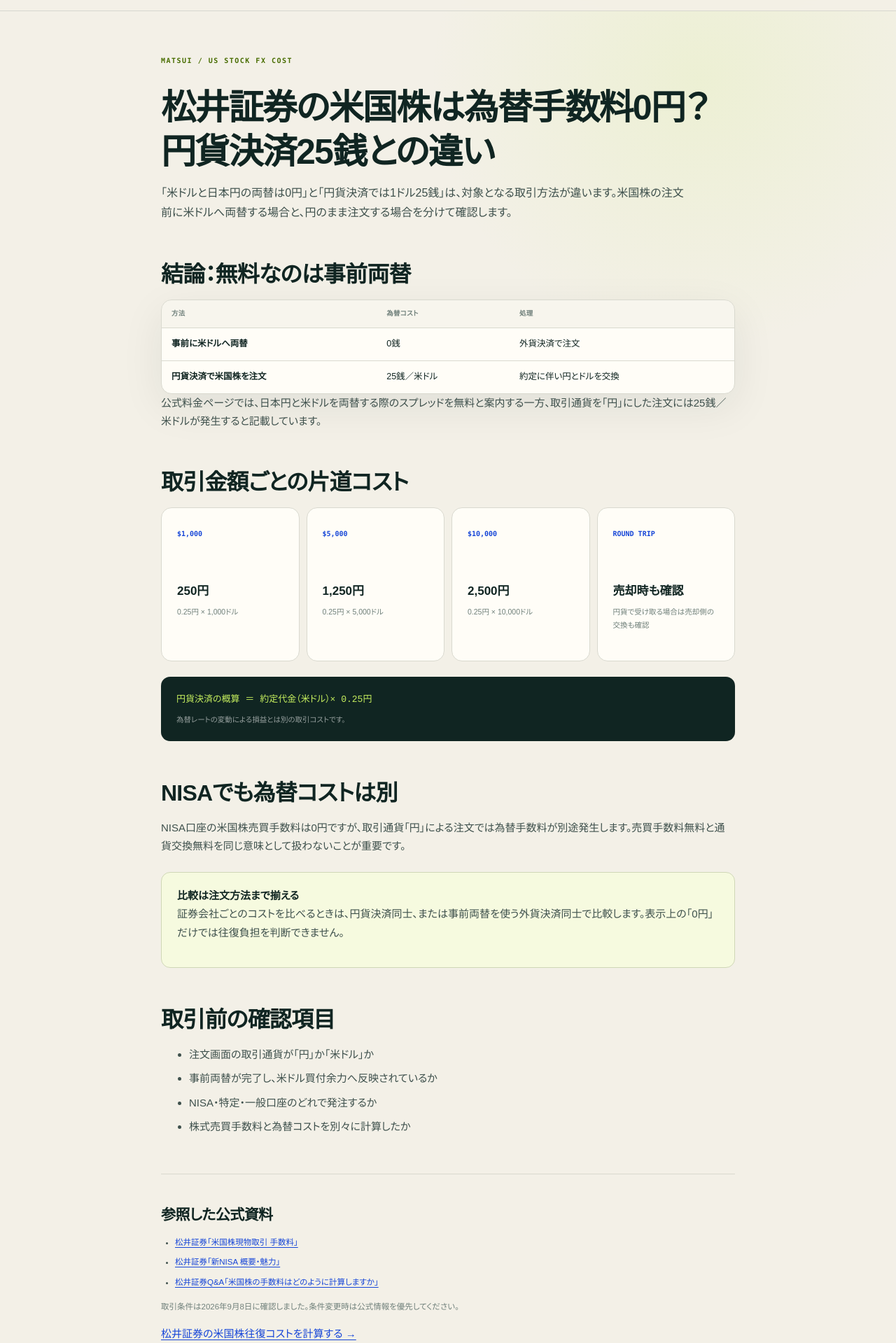
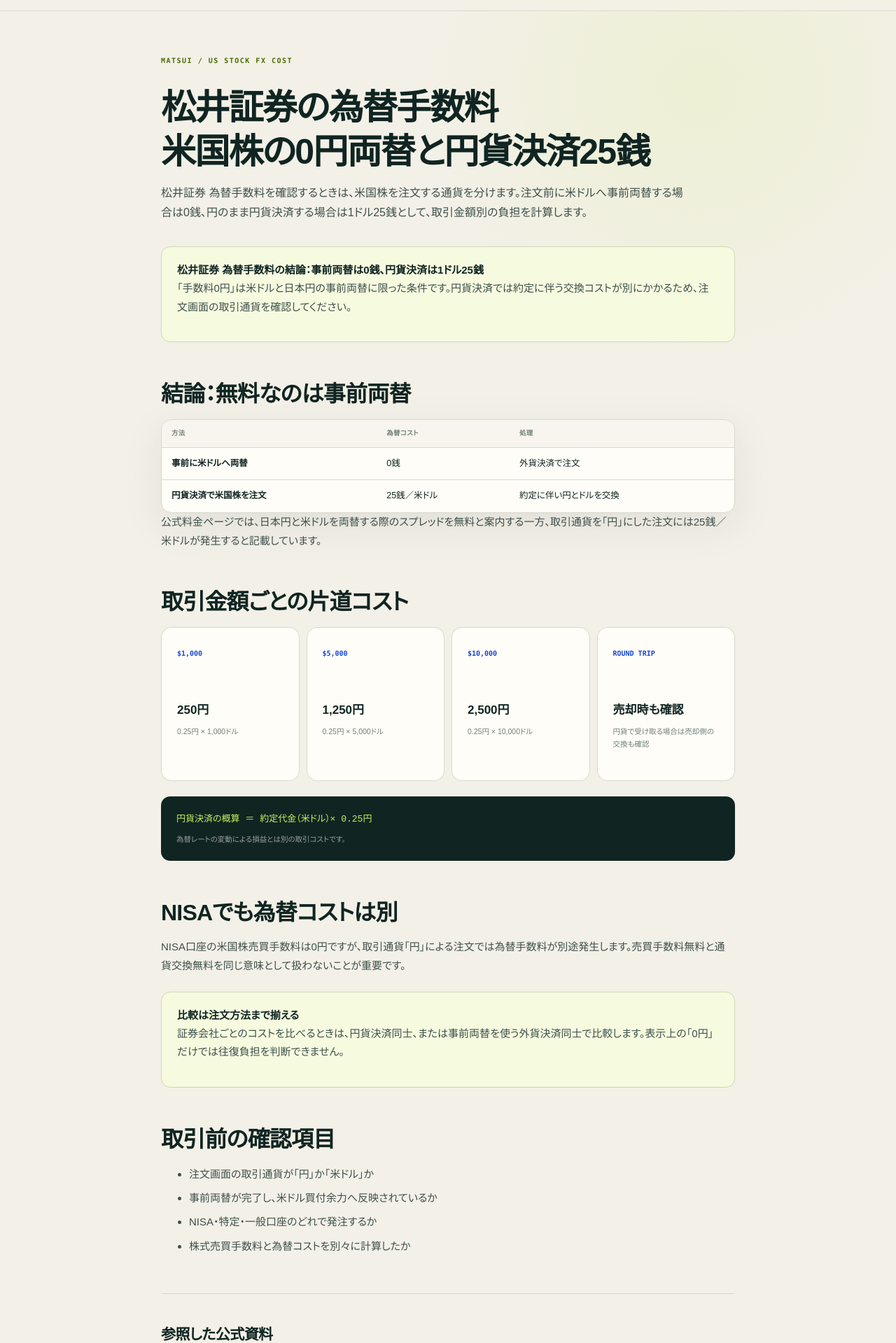
Before and after one commit to mrok18/hanbaijo, a Next.js app: page /articles/matsui-us-stock-fx-fee in a window 1280 px wide. Shown: the part 61-1980 px from the top of the page at 70% size. Built offline with nearby package versions, Linux system fonts and the light colour scheme.

Commit message:
seo: clarify Matsui FX fee intent

```diff
--- a/app/articles/matsui-us-stock-fx-fee/page.tsx
+++ b/app/articles/matsui-us-stock-fx-fee/page.tsx
@@ -4,15 +4,17 @@ import { AFFILIATE_OFFERS } from '@/lib/affiliates';
 
 export const metadata = {
   alternates: { canonical: '/articles/matsui-us-stock-fx-fee' },
-  title: '松井証券の米国株は為替手数料0円？円貨決済25銭との違い',
-  description: '松井証券の米国株における米ドル・日本円の事前両替0円と、円貨決済時の1ドル25銭の違いを取引金額別に計算します。',
+  title: '松井証券 為替手数料｜米国株の0円両替と円貨決済25銭',
+  description: '松井証券の為替手数料を、米国株の事前両替0銭と円貨決済1ドル25銭に分けて整理。1,000・5,000・10,000ドルの片道コストと往復の考え方を確認します。',
 };
 
 export default function Page() {
   return <article>
     <p className="page-kicker">MATSUI / US STOCK FX COST</p>
-    <h1>松井証券の米国株は為替手数料0円？<br />円貨決済25銭との違い</h1>
-    <p className="lede">「米ドルと日本円の両替は0円」と「円貨決済では1ドル25銭」は、対象となる取引方法が違います。米国株の注文前に米ドルへ両替する場合と、円のまま注文する場合を分けて確認します。</p>
+    <h1>松井証券の為替手数料<br />米国株の0円両替と円貨決済25銭</h1>
+    <p className="lede">松井証券 為替手数料を確認するときは、米国株を注文する通貨を分けます。注文前に米ドルへ事前両替する場合は0銭、円のまま円貨決済する場合は1ドル25銭として、取引金額別の負担を計算します。</p>
+
+    <div className="callout"><strong>松井証券 為替手数料の結論：事前両替は0銭、円貨決済は1ドル25銭</strong><p>「手数料0円」は米ドルと日本円の事前両替に限った条件です。円貨決済では約定に伴う交換コストが別にかかるため、注文画面の取引通貨を確認してください。</p></div>
 
     <h2>結論：無料なのは事前両替</h2>
     <div className="data-panel"><div className="table-scroll"><table className="rates comparison-table"><thead><tr><th>方法</th><th>為替コスト</th><th>処理</th></tr></thead><tbody>
@@ -41,7 +43,7 @@ export default function Page() {
       <li><a href="https://www.matsui.co.jp/us-stock/domestic/fee/" target="_blank" rel="noopener noreferrer">松井証券「米国株現物取引 手数料」</a></li>
       <li><a href="https://www.matsui.co.jp/nisa/about/" target="_blank" rel="noopener noreferrer">松井証券「新NISA 概要・魅力」</a></li>
       <li><a href="https://support.matsui.co.jp/faq/show/35810" target="_blank" rel="noopener noreferrer">松井証券Q&amp;A「米国株の手数料はどのように計算しますか」</a></li>
-    </ul><p>取引条件は2026年9月8日に確認しました。条件変更時は公式情報を優先してください。</p></section>
+    </ul><p>取引条件は2026年9月14日に確認しました。条件変更時は公式情報を優先してください。</p></section>
 
     <p><Link href="/tools/matsui-us-stock-cost-calculator">松井証券の米国株往復コストを計算する →</Link></p>
     <p><Link href="/articles/us-stock-fx-cost">為替コストの一般的な計算方法を見る →</Link></p>
```
